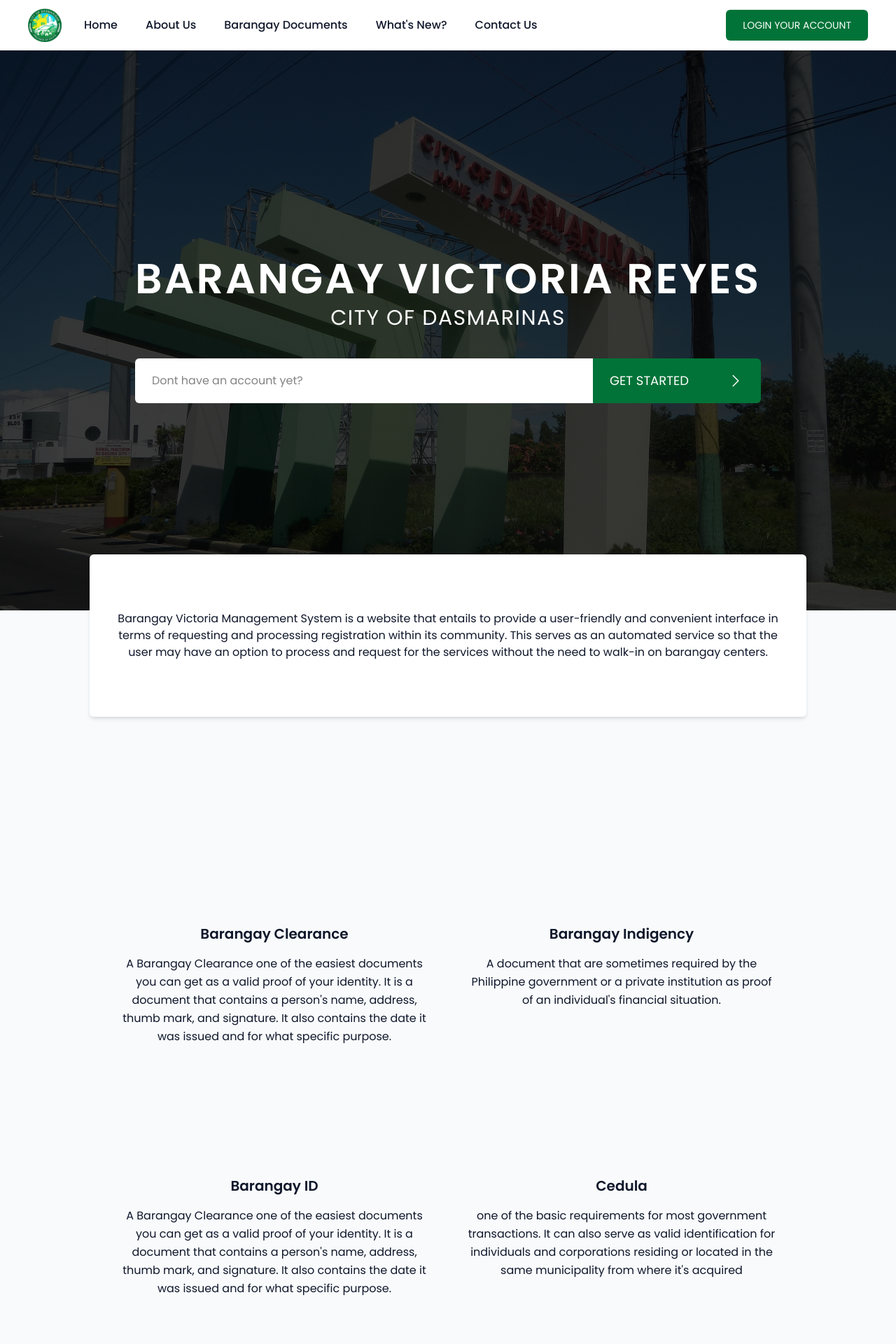
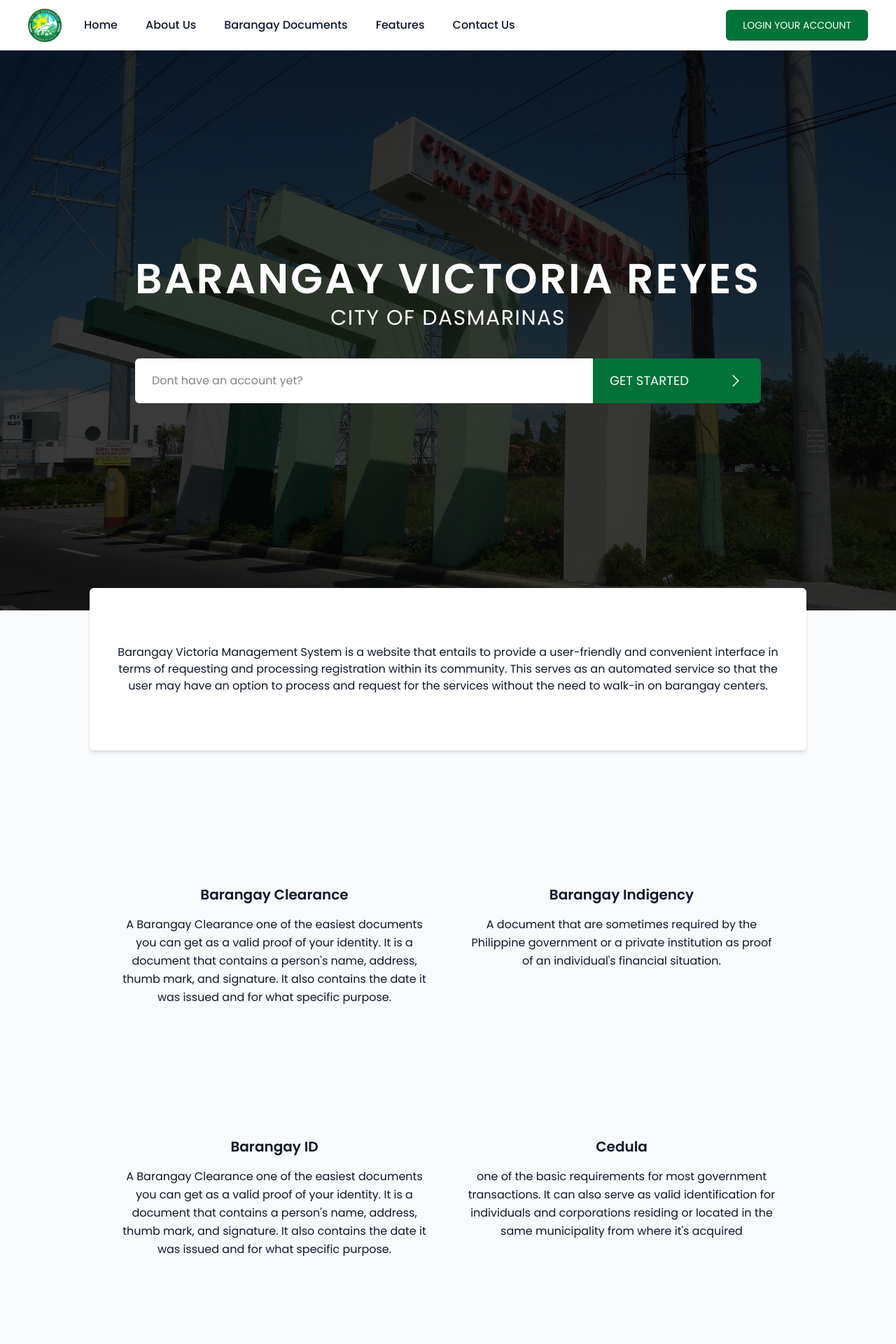
Before and after one commit to jazztinecruz/victoria-reyes, a Next.js app: page / in a window 1280 px wide. Shown: the top 1920 px of the page at 70% size. Built offline with nearby package versions, Linux system fonts and the light colour scheme.

Commit message:
Add footer, id and modify tailwindcss

```diff
--- a/app/page.tsx
+++ b/app/page.tsx
@@ -72,8 +72,10 @@ const features: {
 
 const HomePage = () => {
   return (
-    <div className="grid h-screen grid-rows-[1fr,auto]">
+    <div className="grid h-screen grid-rows-[1fr,auto] gap-20">
+      {/* hero section */}
       <section className="grid h-full grid-rows-[auto,1fr]">
+        {/* navbar */}
         <nav className="bg-white laptop:px-10">
           <div className="grid items-center gap-8 py-3 px-4 notebook:grid-cols-[1fr,auto] laptop:grid-cols-[auto,1fr,auto] laptop:px-0">
             <Image
@@ -94,10 +96,10 @@ const HomePage = () => {
             <div className="notebook:hidden laptop:block ">
               <div className="flex items-center gap-10">
                 {/* navlinks */}
-                <Link name="Home" link="#" />
-                <Link name="About Us" link="#" />
-                <Link name="Barangay Documents" link="#" />
-                <Link name="What's New?" link="#" />
+                <Link name="Home" link="/" />
+                <Link name="About Us" link="#about" />
+                <Link name="Barangay Documents" link="#documents" />
+                <Link name="Features" link="#features" />
                 <Link name="Contact Us" link="#" />
               </div>
             </div>
@@ -139,7 +141,9 @@ const HomePage = () => {
       </section>
 
       {/* about section */}
-      <div className="mx-auto grid max-w-5xl items-center justify-center gap-10 rounded-md px-6 py-20 text-center laptop:bg-white laptop:shadow-md laptop:-mt-20 z-50">
+      <div
+        id="about"
+        className="z-50 mx-auto grid max-w-5xl items-center justify-center gap-10 rounded-md px-6 py-20 text-center laptop:-mt-28 laptop:bg-white laptop:shadow-md">
         <span className="text-xl font-semibold laptop:hidden">About Us</span>
         <p>
           Barangay Victoria Management System is a website that entails to
@@ -152,7 +156,9 @@ const HomePage = () => {
       </div>
 
       {/* documents section */}
-      <div className="relative mt-14 h-full laptop:mt-60 laptop:h-screen">
+      <div
+        id="documents"
+        className=" relative h-full laptop:mt-14 laptop:h-screen">
         <div className="mx-auto grid h-full max-w-5xl grid-flow-row items-start justify-center gap-16 p-4 tablet:grid-cols-2 tablet:py-10 laptop:gap-0">
           {documents.map((document, index) => (
             <Document
@@ -165,7 +171,7 @@ const HomePage = () => {
       </div>
 
       {/* features */}
-      <div className="mt-52 h-full w-full tablet:mt-28 laptop:mt-0">
+      <div id="features" className="h-full w-full mt-14 laptop:mt-0">
         <div className="mx-auto grid h-full max-w-5xl items-center justify-center gap-14 tablet:gap-0 laptop:gap-32">
           {features.map((feature, index) => (
             <Feature
@@ -180,9 +186,27 @@ const HomePage = () => {
       </div>
 
       {/* footer */}
-      {/* <footer>
-        <div className="mx-auto max-w-5xl border-2">footer</div>
-      </footer> */}
+      <footer className="bg-green py-10 px-6 text-white">
+        <div className="mx-auto grid max-w-5xl items-center justify-center gap-3 text-center">
+          <Image
+            alt="Victoria Reyes Logo"
+            src="/images/victoria-reyes-logo.svg"
+            blurDataURL="/images/victoria-reyes-logo.svg"
+            placeholder="blur"
+            priority
+            width={48}
+            height={48}
+            className="mx-auto object-cover"
+          />
+          <span className="cursor-pointer text-sm font-semibold">
+            Barangay Victoria Reyes Dasmariñas{" "}
+          </span>
+          <span className="text-sm">
+            Visit Us: 8X9F+8P2, Fatima Rd, Victoria Reves, Dasmariñas, 4114
+            Cavite{" "}
+          </span>
+        </div>
+      </footer>
     </div>
   );
 };
```
